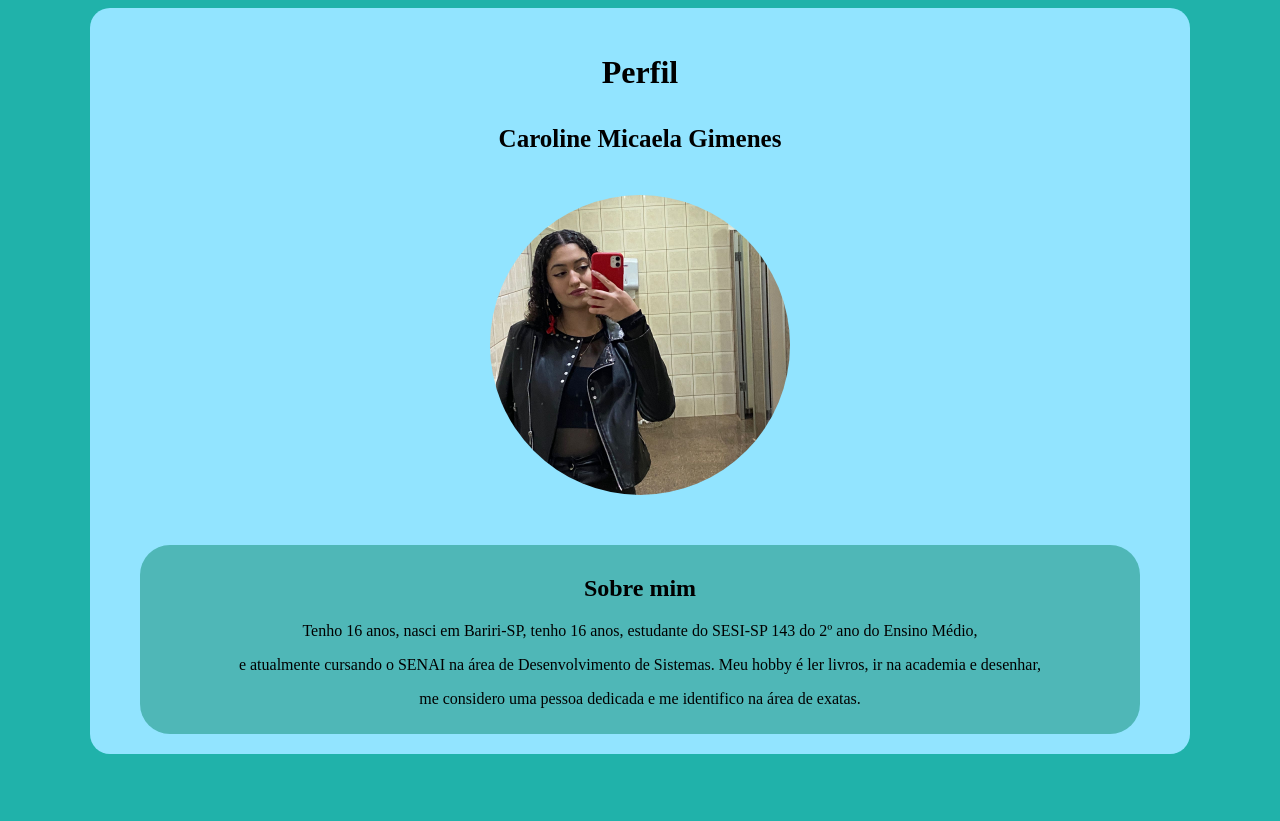
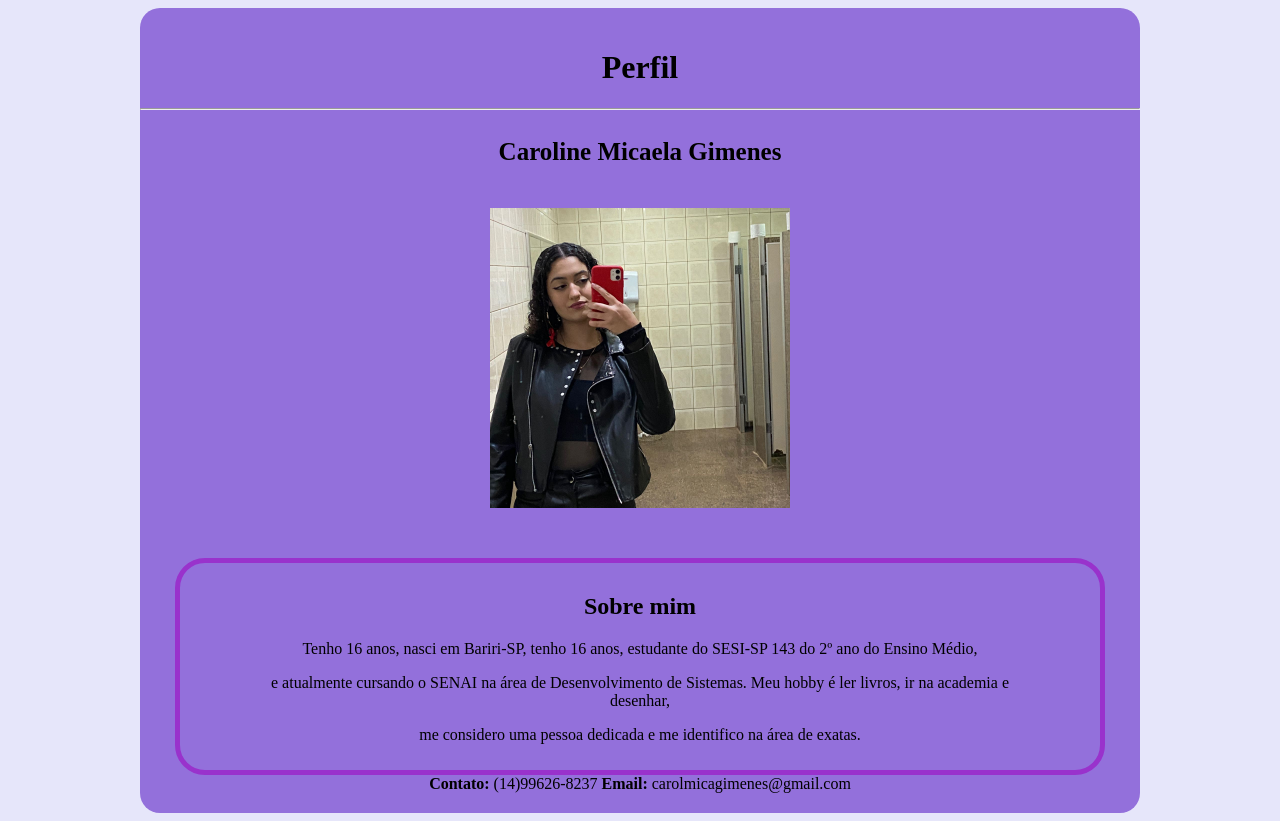
Before and after one commit to Cagimenes/GitPerfil, a plain HTML site: page index.html in a window 1280 px wide. Both pictures are taken after a click on the picture 640 px from the left and 344 px from the top of the page. Before the commit the page ends 800 px from the top, so only its background shows below. Drawn offline with Linux system fonts and the light colour scheme.

Commit message:
Termino de ajustes

```diff
--- a/assets/main.js
+++ b/assets/main.js
@@ -1,8 +1,7 @@
 
 function trocaCor()
 {
-    document.body.style.backgroundColor = 'darkviolet';
+    document.body.style.backgroundColor = 'lavender';
     document.getElementsByTagName("main")[0].style.backgroundColor = 'mediumpurple';
-    document.getElementsByClassName("sobre-mim")[0].style.backgroundColor = 'darkorchid';
-
+    document.getElementsByClassName("sobre-mim")[0].style.borderColor  = 'darkorchid';
 }
--- a/assets/style.css
+++ b/assets/style.css
@@ -1,16 +1,13 @@
 body {
-    background-color: lightseagreen;
+    background-color: lavenderblush;
 }
 main {
-    background-color: rgb(146, 228, 255);
+    background-color: rgb(249, 161, 205);
     border-radius: 20px;
     text-align: center;
-    width: 1100px;
+    width: 1000px;
     margin: 0 auto;
     padding: 20px 0px;
-}
-main>h1 {
-    padding-top: 5px;
 }
 h1>strong {
     font-size: 25px;
@@ -19,7 +16,6 @@ figure {
     width: 300px;
     height: 300px;
     border-radius: 50%;
-    overflow: hidden;
     margin: 0 auto;
     margin-top: 40px;
 }
@@ -29,10 +25,10 @@ img {
     object-fit: cover;
 }
 .sobre-mim {
-    background-color: rgba(66, 175, 169, 0.833);
     padding: 10px 60px;
     width: 80%;
     margin: 0 auto;
     border-radius: 30px;
+    border: 5px solid rgb(233, 69, 157);
     margin-top: 50px;
 }
--- a/index.html
+++ b/index.html
@@ -9,9 +9,10 @@
 <body>
     <main>
         <h1>Perfil</h1>
+        <hr>
         <h1><strong>Caroline Micaela Gimenes</strong></h1>
         <figure>
-            <img src="assets/foto d perfil.jpeg" alt="foto de perfil" onclick="trocaCor(it)">
+            <img src="assets/foto d perfil.jpeg" alt="foto de perfil" onclick="trocaCor()">
         </figure>
         <article class="sobre-mim">
             <h2>Sobre mim</h2>
@@ -19,6 +20,12 @@
             </p>e atualmente cursando o SENAI na área de Desenvolvimento de Sistemas. Meu hobby é ler livros, ir na academia e desenhar,</p>
             </p>me considero uma pessoa dedicada e me identifico na área de exatas.</p>
         </article>
+        <article>
+            <span><strong>Contato:</strong></span>
+            <span>(14)99626-8237</span>
+            <span><strong>Email:</strong></span>
+            <span>carolmicagimenes@gmail.com</span>
+        </article>
     </main>
     <script src="assets/main.js"></script>
 </body>
```
